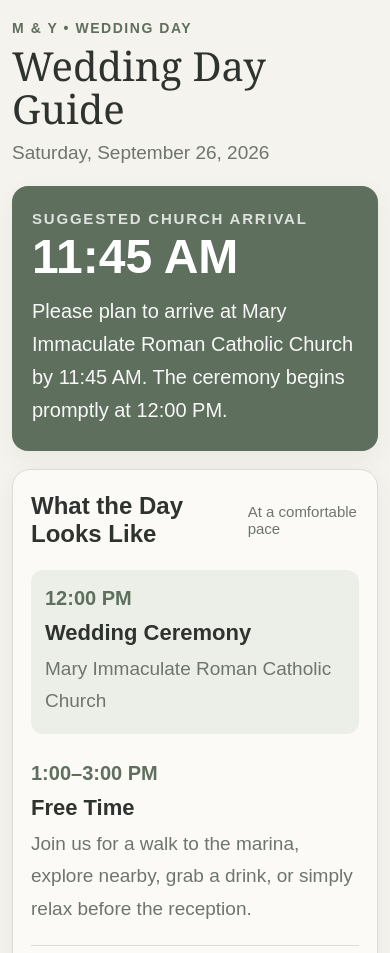
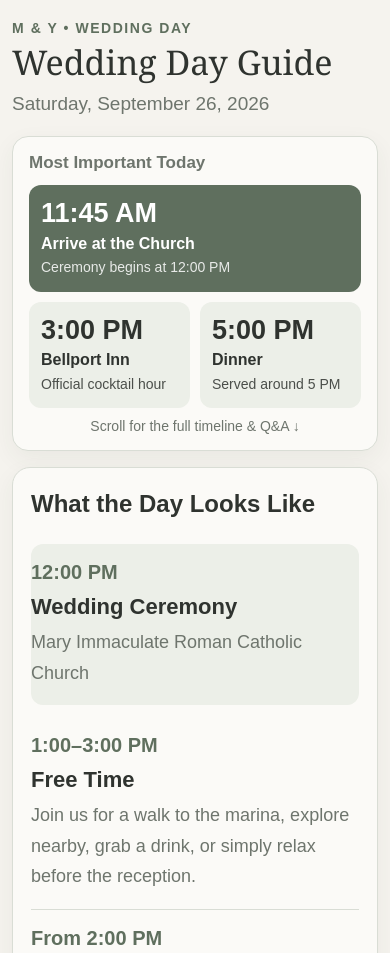
Before and after one commit to yiwencerro/WeddingReminder, a plain HTML site: page index.html in a window 390 px wide. Shown: the top 953 px of the page. Drawn offline with Linux system fonts and the light colour scheme.

Commit message:
Refactor event styles and add mobile priority section
Updated styles for events and added mobile priority section with key details.

```diff
--- a/index.html
+++ b/index.html
@@ -167,10 +167,11 @@
     margin-bottom:4px;
   }
 
-  .event .title .location{
-    font-size:14px;
+  .event .outdoor{
+    font-size:16px;
     font-weight:400;
     color:var(--muted);
+    white-space:nowrap;
   }
 
   .event .desc{
@@ -188,7 +189,7 @@
     border-radius:12px;
     border-bottom:none;
     margin:8px 0;
-    padding:17px 14px;
+    padding:17px 0;
   }
 
   .event.ceremony{
@@ -196,7 +197,7 @@
     border-radius:12px;
     border-bottom:none;
     margin:8px 0;
-    padding:17px 14px;
+    padding:17px 0;
   }
 
   .atglance{
@@ -290,7 +291,7 @@
     }
 
     h1{
-      font-size:40px;
+      font-size:34px;
       line-height:1.08;
     }
 
@@ -310,11 +311,7 @@
     }
 
     .arrival{
-      flex-direction:column;
-      align-items:flex-start;
-      gap:14px;
-      padding:24px 20px;
-      border-radius:16px;
+      display:none;
     }
 
     .arrival .label{
@@ -366,8 +363,10 @@
       line-height:1.4;
     }
 
-    .event .title .location{
-      font-size:16px;
+    .event .outdoor{
+      font-size:19px;
+      font-weight:400;
+      color:var(--muted);
     }
 
     .event .desc{
@@ -376,8 +375,13 @@
     }
 
     .event.emphasis{
-      margin:12px -4px;
-      padding:18px 14px;
+      margin:12px 0;
+      padding:20px 0;
+    }
+
+    .event.ceremony{
+      margin:12px 0;
+      padding:20px 0;
     }
 
     .atglance{
@@ -436,7 +440,97 @@
     .monogram{
       display:none;
     }
-  }</style>
+  }
+  .mobile-priority{
+    display:none;
+  }
+
+  @media (max-width:760px){
+    .mobile-priority{
+      display:block;
+      margin-bottom:16px;
+    }
+
+    .mobile-priority-card{
+      background:var(--panel);
+      border:1px solid var(--line);
+      border-radius:16px;
+      box-shadow:var(--shadow);
+      padding:16px;
+    }
+
+    .mobile-priority-title{
+      font-size:17px;
+      font-weight:700;
+      color:var(--muted);
+      margin-bottom:12px;
+    }
+
+    .mobile-key-grid{
+      display:grid;
+      grid-template-columns:1fr 1fr;
+      gap:10px;
+    }
+
+    .mobile-key{
+      background:var(--soft);
+      border-radius:12px;
+      padding:14px 12px;
+    }
+
+    .mobile-key.important{
+      grid-column:1 / -1;
+      background:var(--sage-dark);
+      color:white;
+    }
+
+    .mobile-key .t{
+      font-size:27px;
+      font-weight:800;
+      line-height:1.05;
+      margin-bottom:5px;
+    }
+
+    .mobile-key .l{
+      font-size:16px;
+      line-height:1.35;
+      font-weight:700;
+    }
+
+    .mobile-key .s{
+      font-size:14px;
+      line-height:1.4;
+      margin-top:4px;
+      opacity:.85;
+    }
+
+    .mobile-scroll-hint{
+      margin-top:10px;
+      text-align:center;
+      color:var(--muted);
+      font-size:14px;
+    }
+
+    /* On phones, don't repeat the desktop At a Glance card */
+    aside.card{
+      display:none;
+    }
+
+    /* Make the detailed timeline slightly more compact after the summary */
+    .section-head span{
+      display:none;
+    }
+
+    .timeline .event{
+      padding:17px 0;
+    }
+
+    .timeline .event .desc{
+      font-size:18px;
+    }
+  }
+
+</style>
 </head>
 
 <body>
@@ -451,6 +545,35 @@
     <div class="monogram">M &amp; Y</div>
   </div>
 
+
+  <section class="mobile-priority">
+    <div class="mobile-priority-card">
+      <div class="mobile-priority-title">Most Important Today</div>
+
+      <div class="mobile-key-grid">
+        <div class="mobile-key important">
+          <div class="t">11:45 AM</div>
+          <div class="l">Arrive at the Church</div>
+          <div class="s">Ceremony begins at 12:00 PM</div>
+        </div>
+
+        <div class="mobile-key">
+          <div class="t">3:00 PM</div>
+          <div class="l">Bellport Inn</div>
+          <div class="s">Official cocktail hour</div>
+        </div>
+
+        <div class="mobile-key">
+          <div class="t">5:00 PM</div>
+          <div class="l">Dinner</div>
+          <div class="s">Served around 5 PM</div>
+        </div>
+      </div>
+
+      <div class="mobile-scroll-hint">Scroll for the full timeline &amp; Q&amp;A ↓</div>
+    </div>
+  </section>
+
   <section class="arrival">
     <div>
       <div class="label">Suggested Church Arrival</div>
@@ -458,7 +581,6 @@
     </div>
     <div class="copy">
       Please plan to arrive at Mary Immaculate Roman Catholic Church by 11:45 AM.
-
       The ceremony begins promptly at 12:00 PM.
     </div>
   </section>
@@ -494,7 +616,7 @@
         <div class="event">
           <div class="time">From 2:00 PM</div>
           <div>
-            <div class="title">Early Drinks &amp; Live Music <span class="location">(Outdoor)</span></div>
+            <div class="title">Early Drinks &amp; Live Music <span class="outdoor">(Outdoor)</span></div>
             <div class="desc">
               Drinks and refreshments will begin to be available at Bellport Inn backyard, with live music from our trio.
             </div>
@@ -504,7 +626,7 @@
         <div class="event emphasis">
           <div class="time">3:00 PM</div>
           <div>
-            <div class="title">Official Cocktail Hour <span class="location">(Outdoor)</span></div>
+            <div class="title">Official Cocktail Hour <span class="outdoor">(Outdoor)</span></div>
             <div class="desc"><strong>Please plan to arrive at Bellport Inn by 3:00 PM.</strong> Our official cocktail hour begins then.</div>
           </div>
         </div>
@@ -512,7 +634,7 @@
         <div class="event">
           <div class="time">Around 5:00 PM</div>
           <div>
-            <div class="title">Dinner <span class="location">(Outdoor)</span></div>
+            <div class="title">Dinner <span class="outdoor">(Outdoor)</span></div>
             <div class="desc">Dinner will be served outdoors at Bellport Inn.</div>
           </div>
         </div>
@@ -520,7 +642,7 @@
         <div class="event">
           <div class="time">Around 7:30 PM</div>
           <div>
-            <div class="title">Cake Cutting <span class="location">(Outdoor)</span></div>
+            <div class="title">Cake Cutting <span class="outdoor">(Outdoor)</span></div>
           </div>
         </div>
 
@@ -582,7 +704,7 @@
       <div class="answer">
         <strong>Ceremony:</strong> Mary Immaculate Roman Catholic Church<br>
         16 Browns Ln, Bellport, NY 11713<br><br>
-        <strong>Reception:</strong> Bellport Inn (Outdoor) <br>
+        <strong>Reception:</strong> Bellport Inn<br>
         160 S Country Rd, Bellport, NY 11713
       </div>
     </details>
```
